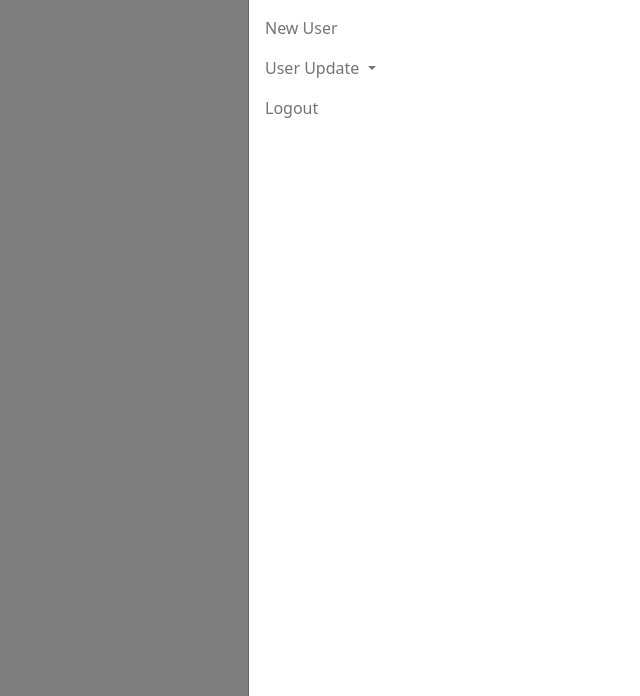
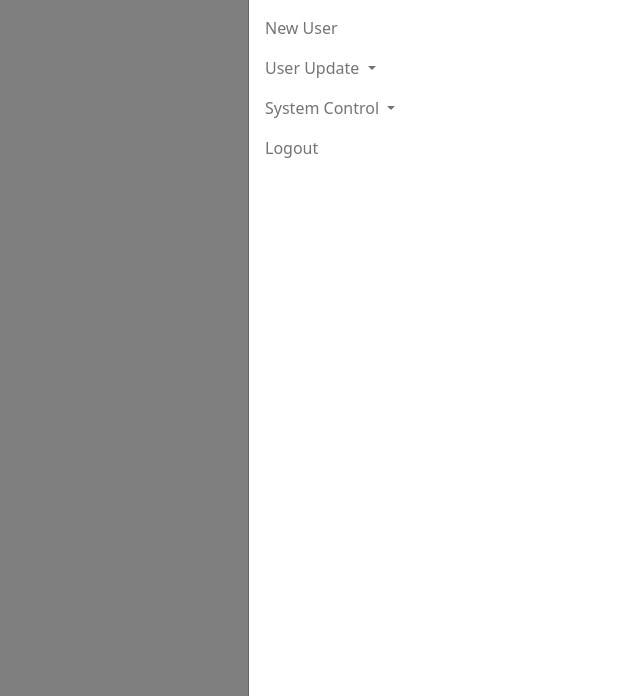
Before and after one commit to MrMRM1/HomeServer, a Flask app: template app/admin/templates/dashboard.html in a window 1280 px wide, after a click that opens the changed part. Shown: the part 104-800 px from the top of the page, without its empty margins (632-1272 px from the left). Run offline with Flask 2, Linux system fonts and the light colour scheme; the template is opened without the code that fills it, so the values that code supplies are empty; data comes from the database, SQL or seed files in the repository; some libraries are stand-ins or nearby versions.

Commit message:
add system control

```diff
--- a/app/admin/templates/navbar.html
+++ b/app/admin/templates/navbar.html
@@ -28,6 +28,14 @@
                             <li><a class="dropdown-item" data-bs-toggle="modal" data-bs-target="#update_access" id="update_user_access_btn">Update UserAccess</a></li>
                         </ul>
                     </li>
+                    <li class="nav-item dropdown">
+                        <a class="nav-link dropdown-toggle" href="#" id="systemcontrol" role="button" data-bs-toggle="dropdown" aria-expanded="false">
+                        System Control
+                        </a>
+                        <ul class="dropdown-menu" aria-labelledby="systemcontrol">
+                            <li><a class="dropdown-item" data-bs-toggle="modal" data-bs-target="#system_control_update_password" id="system_control_update_password_btn">Update Password</a></li>
+                        </ul>
+                    </li>
                     <li class="nav-item">
                         <a class="nav-link" href="/logout">Logout</a>
                     </li>
```
Lines whose indentation alone changed are shown as unchanged.
